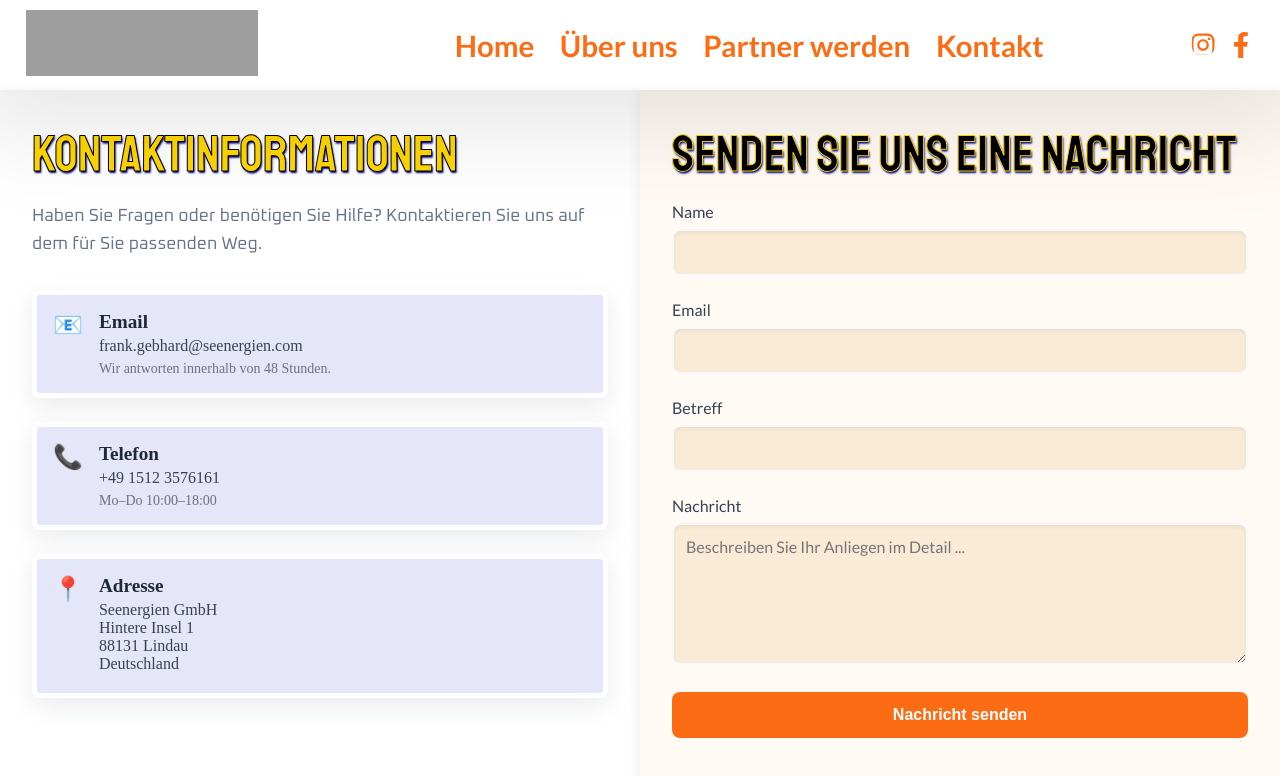
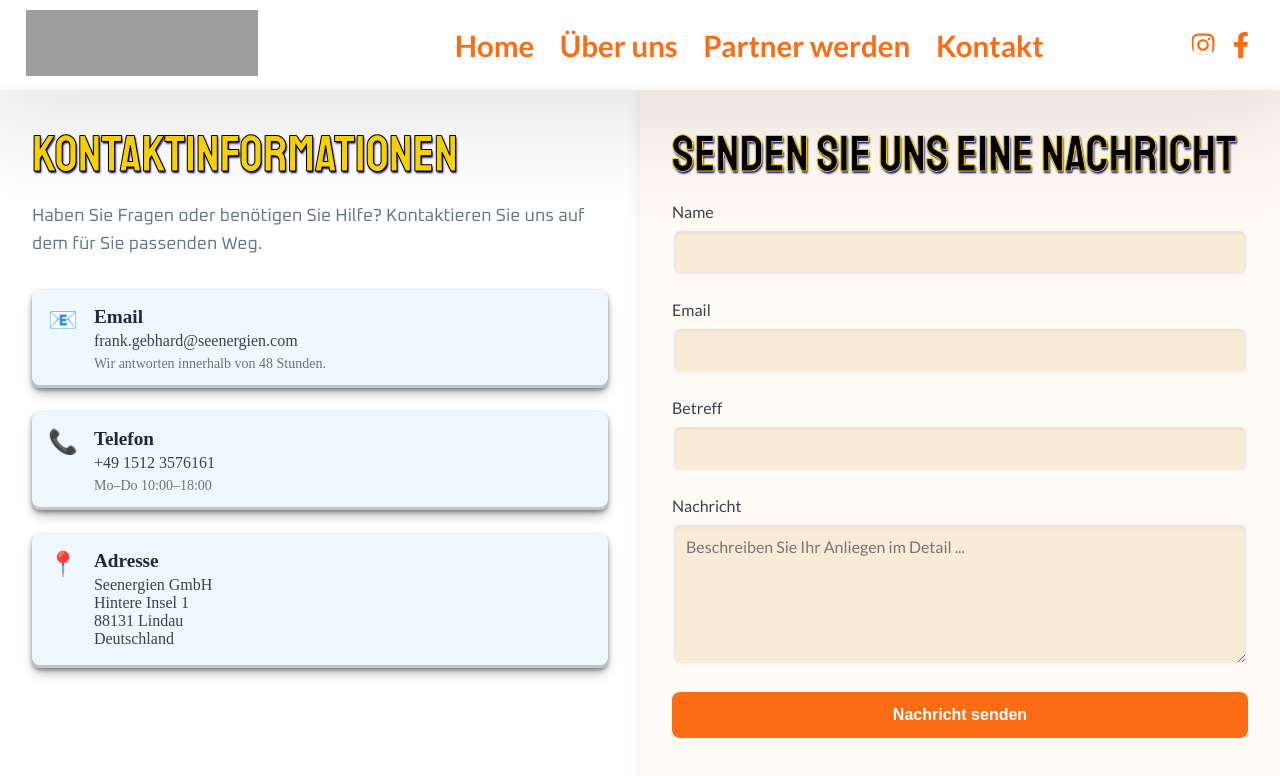
Before and after one commit to dersaei/fairfuhrer, a Next.js app: page /kontakt in a window 1280 px wide. Shown: the top 776 px of the page. Built offline with nearby package versions, Linux system fonts and the light colour scheme; no server answers; grey boxes are pictures that could not be loaded.

Commit message:
zmiana layoutu kontakt

```diff
--- a/app/kontakt/ContactInfo.module.css
+++ b/app/kontakt/ContactInfo.module.css
@@ -40,16 +40,15 @@
   gap: 1rem;
   padding: 1rem;
   border-radius: 8px;
-  background: lavender;
-  border: 5px solid white;
+  background: aliceblue;
   transition: all 0.3s ease-in-out;
-  box-shadow: rgba(149, 157, 165, 0.2) 0px 8px 24px;
+  box-shadow: rgba(0, 0, 0, 0.4) 0px 2px 4px,
+    rgba(0, 0, 0, 0.3) 0px 7px 13px -3px, rgba(0, 0, 0, 0.2) 0px -3px 0px inset;
 }
 
 .contactMethod:hover {
   background: #e2e8f0;
   box-shadow: none;
-  border: 5px solid transparent;
 }
 
 .methodIcon {
--- a/app/kontakt/kontakt.module.css
+++ b/app/kontakt/kontakt.module.css
@@ -13,6 +13,5 @@
 @media (max-width: 868px) {
   .contactContent {
     grid-template-columns: 1fr;
-    gap: 2rem;
   }
 }
```
